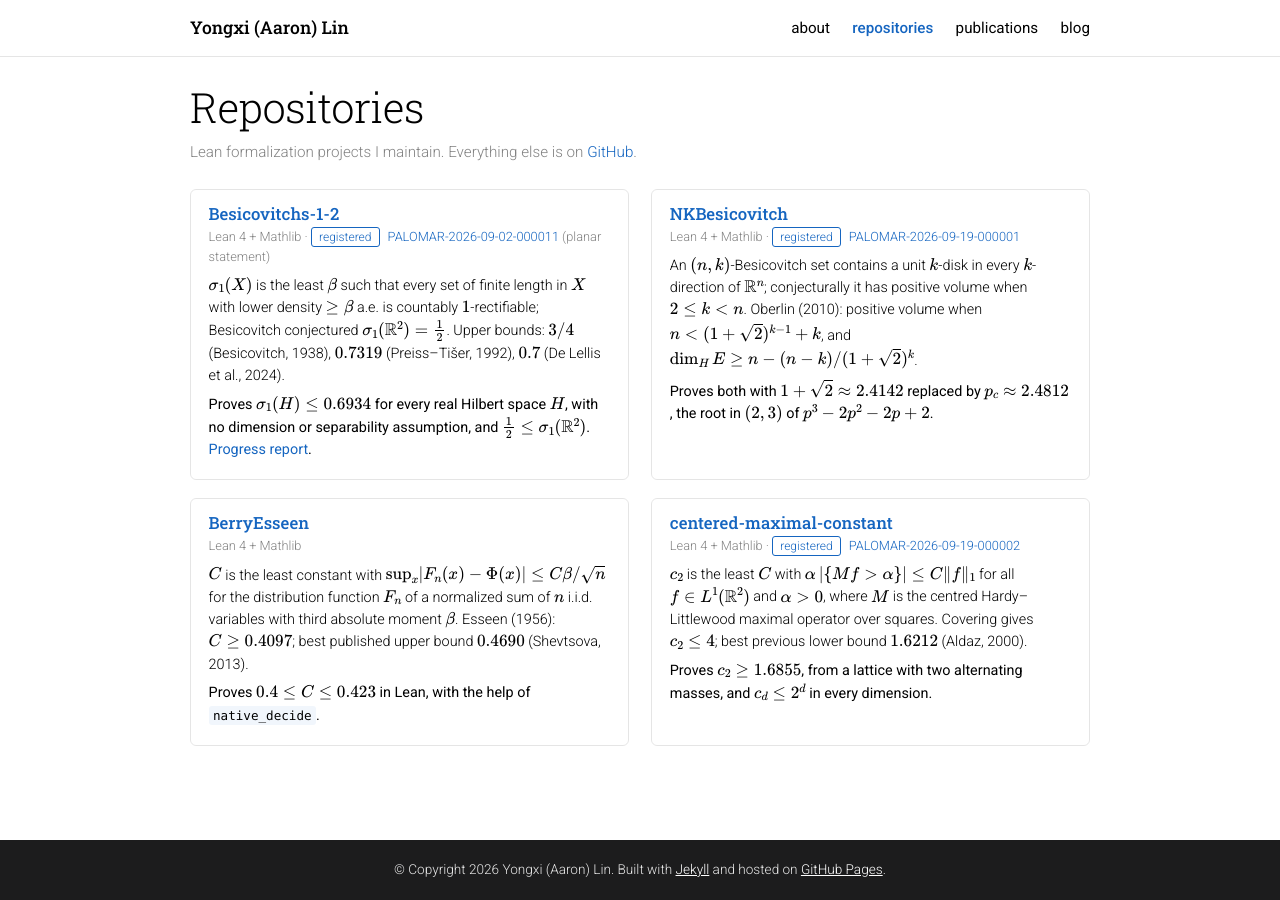
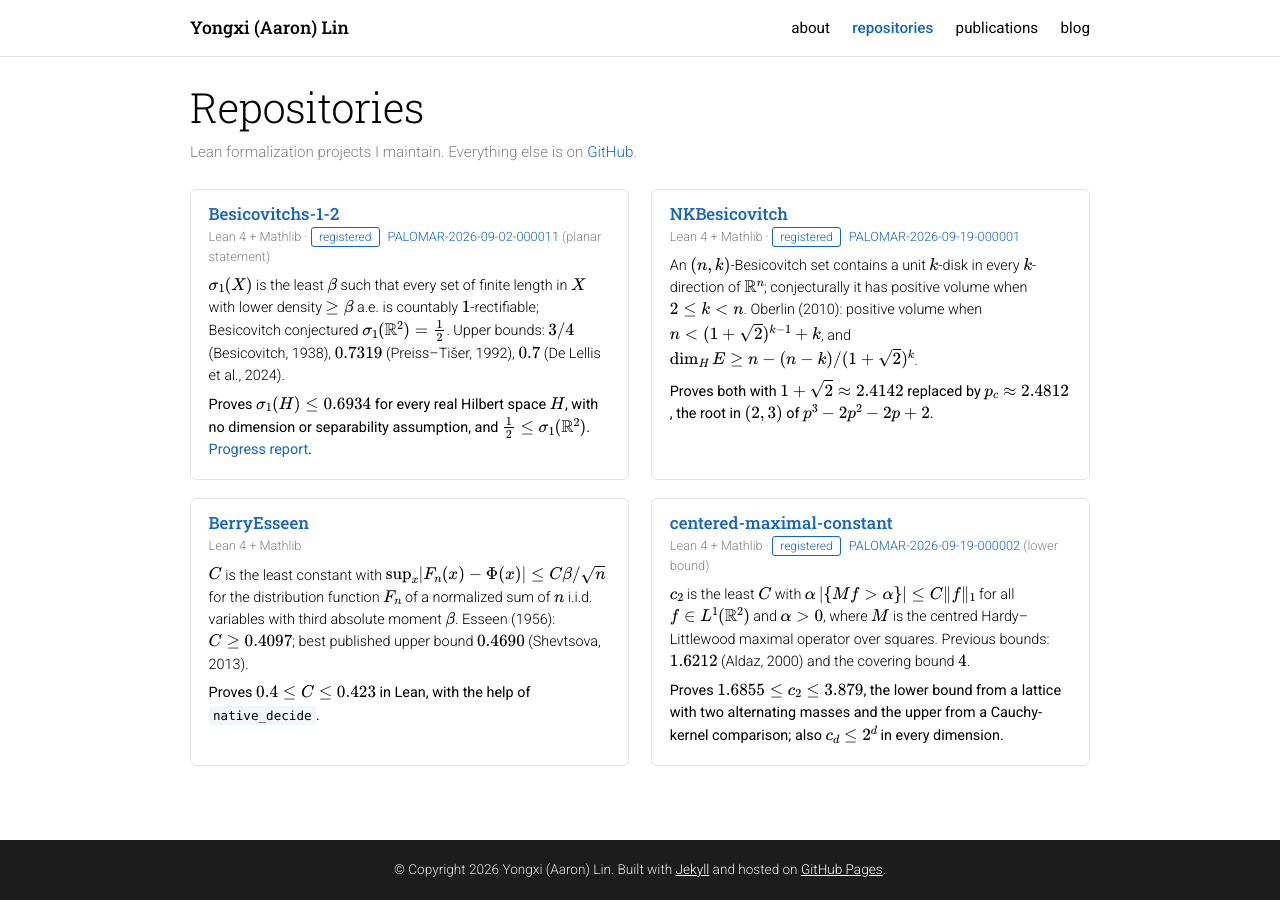
Before and after one commit to CoolRmal/coolrmal.github.io, a Jekyll site: the page built from repositories.md, in a window 1280 px wide. Built offline with Jekyll 4.4.1, drawn with Linux system fonts in a browser that asks for light colours; formulas are drawn with MathJax 3.

Commit message:
Record the 3.879 upper bound on the maximal-constant card
Co-Authored-By: Claude Opus 5 <noreply@anthropic.com>

```diff
--- a/repositories.md
+++ b/repositories.md
@@ -53,15 +53,15 @@ nav: repositories
 
 <div class="repo-card">
   <h3 class="entry-title"><a href="https://github.com/CoolRmal/centered-maximal-constant" target="_blank" rel="noopener noreferrer">centered-maximal-constant</a></h3>
-  <p class="entry-meta">Lean 4 + Mathlib &middot; <span class="badge">registered</span> <a href="https://palomar-registry.org/entry?id=PALOMAR-2026-09-19-000002&amp;version=1" target="_blank" rel="noopener noreferrer">PALOMAR-2026-09-19-000002</a></p>
+  <p class="entry-meta">Lean 4 + Mathlib &middot; <span class="badge">registered</span> <a href="https://palomar-registry.org/entry?id=PALOMAR-2026-09-19-000002&amp;version=1" target="_blank" rel="noopener noreferrer">PALOMAR-2026-09-19-000002</a> (lower bound)</p>
   <p>
     $c_2$ is the least $C$ with $\alpha\,\lvert\{Mf\gt\alpha\}\rvert\le C\lVert f\rVert_1$ for all
     $f\in L^1(\mathbb{R}^2)$ and $\alpha\gt 0$, where $M$ is the centred Hardy&ndash;Littlewood maximal
-    operator over squares. Covering gives $c_2\le 4$; best previous lower bound $1.6212$ (Aldaz, 2000).
+    operator over squares. Previous bounds: $1.6212$ (Aldaz, 2000) and the covering bound $4$.
   </p>
   <p class="repo-result">
-    Proves $c_2\ge 1.6855$, from a lattice with two alternating masses, and $c_d\le 2^d$ in every
-    dimension.
+    Proves $1.6855\le c_2\le 3.879$, the lower bound from a lattice with two alternating masses and
+    the upper from a Cauchy-kernel comparison; also $c_d\le 2^d$ in every dimension.
   </p>
 </div>
 
```
